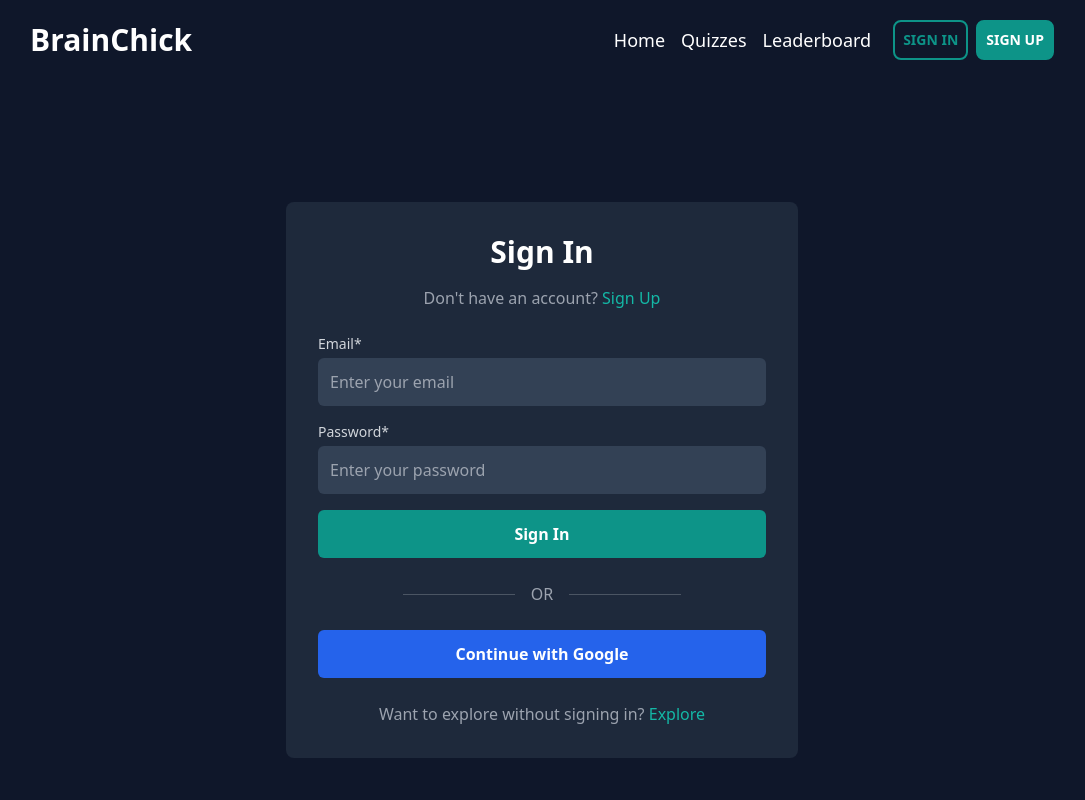
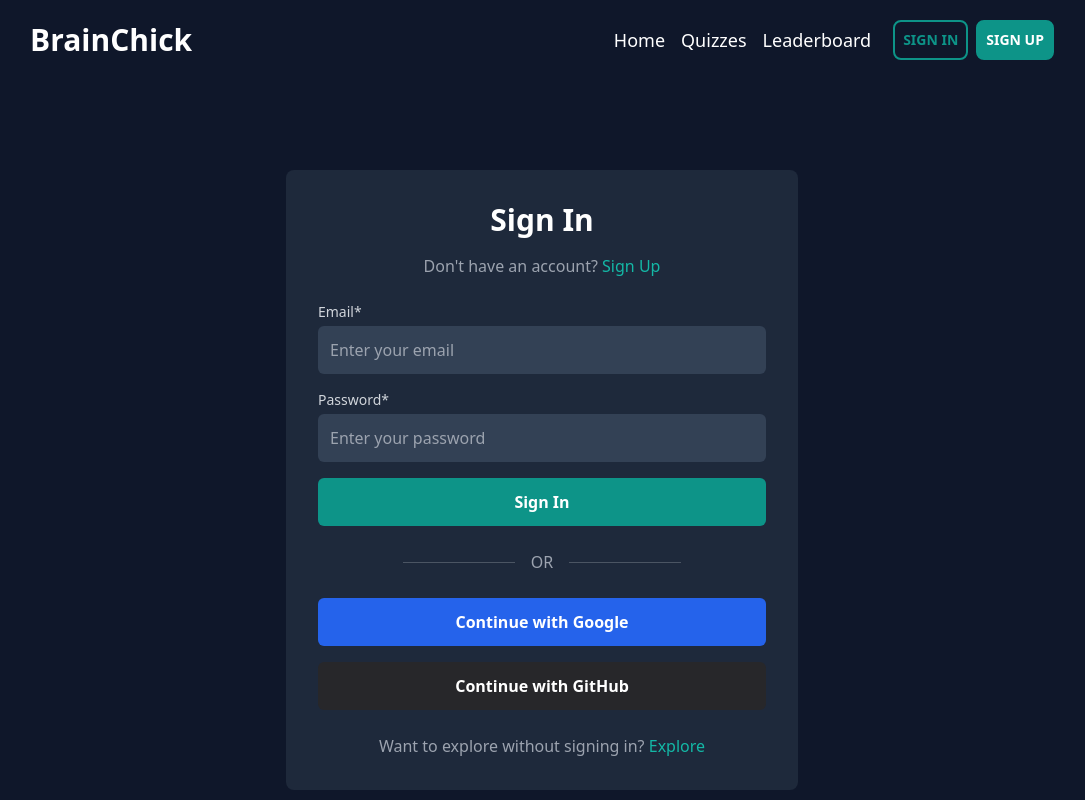
Before and after one commit to shashankaz/BrainChick, a React (Vite) app in the folder client/: page /signin in a window 1280 px wide. Shown: the top 800 px of the page, without its empty margins (98-1183 px from the left). Built offline with nearby package versions, Linux system fonts and the light colour scheme; no server answers.

Commit message:
added github auth

```diff
--- a/client/src/firebase.js
+++ b/client/src/firebase.js
@@ -1,5 +1,5 @@
 import { initializeApp } from "firebase/app";
-import { getAuth, GoogleAuthProvider } from "firebase/auth";
+import { getAuth, GoogleAuthProvider, GithubAuthProvider } from "firebase/auth";
 
 const firebaseConfig = {
   apiKey: import.meta.env.VITE_FIREBASE_API_KEY,
@@ -14,5 +14,6 @@ const firebaseConfig = {
 const app = initializeApp(firebaseConfig);
 const auth = getAuth(app);
 const googleProvider = new GoogleAuthProvider();
+const githubProvider = new GithubAuthProvider();
 
-export { auth, googleProvider };
+export { auth, googleProvider, githubProvider };
--- a/client/src/pages/Leaderboard.jsx
+++ b/client/src/pages/Leaderboard.jsx
@@ -70,7 +70,7 @@ const Leaderboard = () => {
                       {index + 1}
                     </td>
                     <td className="border-b border-slate-600 p-3 sm:p-4">
-                      {score.name}
+                      {score.name || "Anonymous"}
                     </td>
                     <td className="border-b border-slate-600 p-3 sm:p-4">
                       {score.score}
--- a/client/src/pages/Profile.jsx
+++ b/client/src/pages/Profile.jsx
@@ -88,7 +88,7 @@ const Profile = () => {
                           Account Name
                         </td>
                         <td className="border-b border-slate-700 p-4">
-                          {user.displayName}
+                          {user.displayName || "Unavailable"}
                         </td>
                       </tr>
                       <tr>
--- a/client/src/pages/SignIn.jsx
+++ b/client/src/pages/SignIn.jsx
@@ -3,7 +3,7 @@ import { Link, useNavigate } from "react-router-dom";
 import { useForm } from "react-hook-form";
 import { signInWithEmailAndPassword, signInWithPopup } from "firebase/auth";
 import { useAuthState } from "react-firebase-hooks/auth";
-import { auth, googleProvider } from "../firebase";
+import { auth, googleProvider, githubProvider } from "../firebase";
 
 const SignIn = () => {
   const {
@@ -33,6 +33,15 @@ const SignIn = () => {
   const handleGoogleLogin = async () => {
     try {
       await signInWithPopup(auth, googleProvider);
+      navigate("/");
+    } catch (error) {
+      console.error(error.message);
+    }
+  };
+
+  const handleGitHubSignUp = async () => {
+    try {
+      await signInWithPopup(auth, githubProvider);
       navigate("/");
     } catch (error) {
       console.error(error.message);
@@ -119,6 +128,13 @@ const SignIn = () => {
           Continue with Google
         </button>
 
+        <button
+          onClick={handleGitHubSignUp}
+          className="w-full mt-4 bg-zinc-800 hover:bg-zinc-900 text-white font-semibold rounded-md py-3 transition"
+        >
+          Continue with GitHub
+        </button>
+
         <p className="mt-6 text-center text-gray-400">
           Want to explore without signing in?{" "}
           <Link to="/" className="text-teal-500 hover:text-teal-300 transition">
--- a/client/src/pages/SignUp.jsx
+++ b/client/src/pages/SignUp.jsx
@@ -7,7 +7,7 @@ import {
   updateProfile,
 } from "firebase/auth";
 import { useAuthState } from "react-firebase-hooks/auth";
-import { auth, googleProvider } from "../firebase";
+import { auth, googleProvider, githubProvider } from "../firebase";
 
 const SignUp = () => {
   const {
@@ -45,6 +45,15 @@ const SignUp = () => {
   const handleGoogleSignUp = async () => {
     try {
       await signInWithPopup(auth, googleProvider);
+      navigate("/");
+    } catch (error) {
+      console.error(error.message);
+    }
+  };
+
+  const handleGitHubSignUp = async () => {
+    try {
+      await signInWithPopup(auth, githubProvider);
       navigate("/");
     } catch (error) {
       console.error(error.message);
@@ -156,6 +165,13 @@ const SignUp = () => {
           Continue with Google
         </button>
 
+        <button
+          onClick={handleGitHubSignUp}
+          className="w-full mt-4 bg-zinc-800 hover:bg-zinc-900 text-white font-semibold rounded-md py-3 transition"
+        >
+          Continue with GitHub
+        </button>
+
         <p className="mt-6 text-center text-gray-400">
           Want to explore without signing up?{" "}
           <Link to="/" className="text-teal-500 hover:text-teal-300 transition">
```
